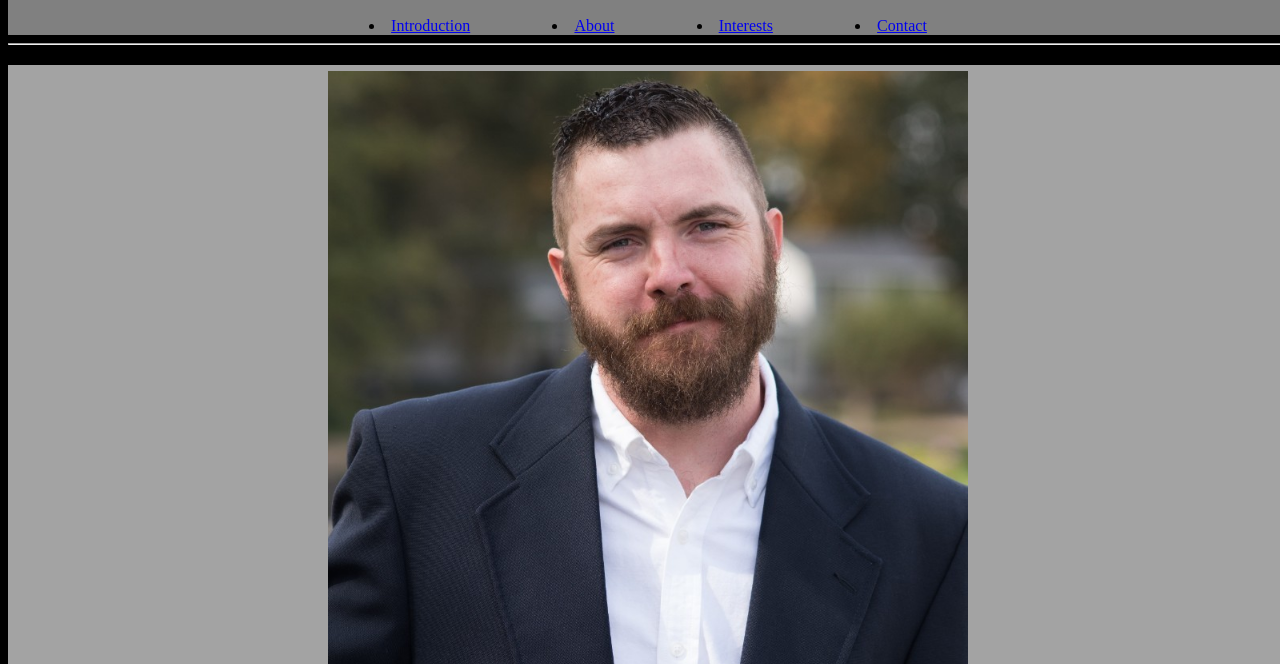
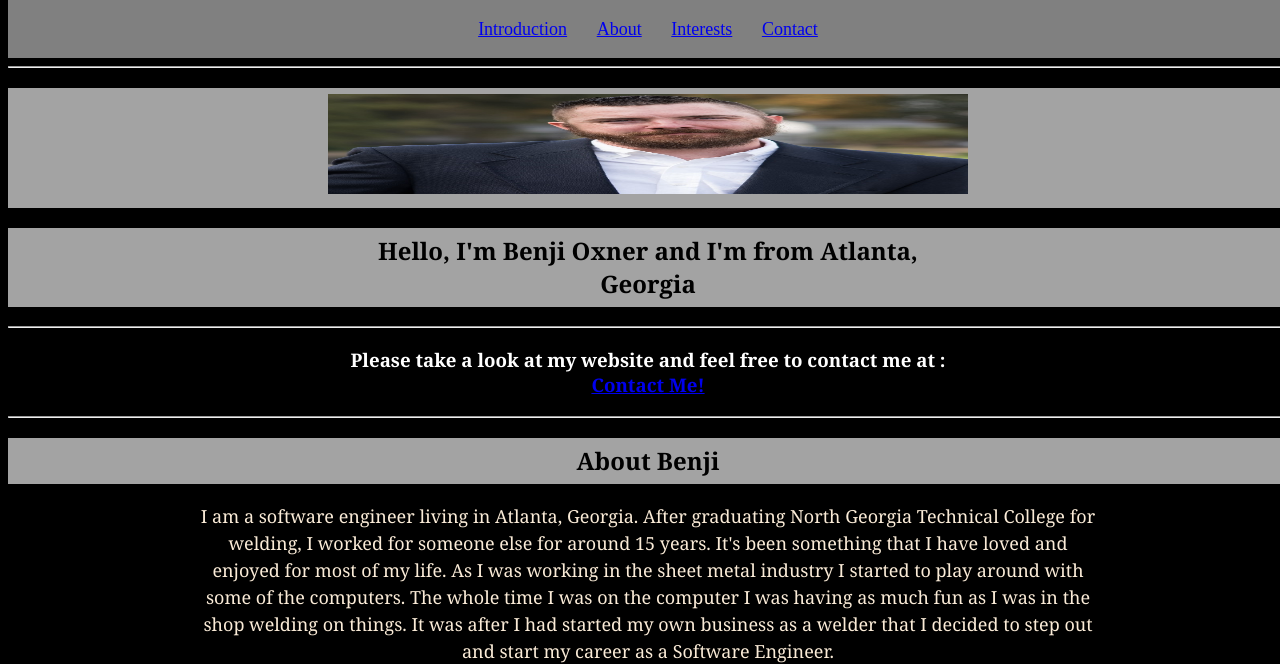
Before and after one commit to OxnerSoftwareSolutions/Portfolio, a plain HTML site: page index.html in a window 1280 px wide. Shown: the part 136-800 px from the top of the page. Drawn offline with Linux system fonts and the light colour scheme.

Commit message:
updating site reference

```diff
--- a/index.html
+++ b/index.html
@@ -12,27 +12,27 @@
  <header>
    <h1>Benji Oxner</h1>
           <h2>Software Developer</h2>
-            <nav>
-              <li><a href="#Introduction">Introduction</a></li>
-              <li><a href="#About">About</a></li>
-              <li><a href="#Interests">Interests</a></li>
-              <li><a href="#Contact">Contact</a></li>
-            </nav>
+            <ul>
+              <li><a href="#introduction">Introduction</a></li>
+              <li><a href="#about">About</a></li>
+              <li><a href="#interests">Interests</a></li>
+              <li><a href="#contact">Contact</a></li>
+            </ul>
  </header>
   <hr><!--page break-->
 
         <main>
          <!--Heading 2 (Name and Title)-->
-            <h2><img src="images/Profile-pic.jpg" alt="Benji Profile picture" width=100% height=100%></h2>
-            <section id="Introduction">
+            <h2><img src="images/Profile-pic.jpg" alt="Benji Profile picture" width=100% height=100></h2>
+            <section id="introduction">
             <h2>Hello, I'm Benji Oxner and I'm from Atlanta, Georgia</h2></section>
    <hr><!--Horizontal ruler-->
 
   <!--Create a link containing my email or a way to contact me-->
-   <h3>Please take a look at my website and feel free to contact me at :<a href="mailto:OxnerSoftwareSolutions@gmail.com">Contact Me!</a></h3>
+   <h3>Please take a look at my website and feel free to contact me at : <a href="mailto:OxnerSoftwareSolutions@gmail.com">Contact Me!</a></h3>
  </main>
 <hr><!--page break-->
-      <section id="About"><!--About article-->
+      <section id="about"><!--About article-->
         <h2>About Benji</h2>
         <p>I am a software engineer living in Atlanta, Georgia. After graduating North Georgia Technical College for welding, I worked for someone else for around 15 years.
           It's been something that I have loved and enjoyed for most of my life. As I was working in the sheet metal industry I started
@@ -45,7 +45,7 @@
         </section>
         <hr><!--page break-->
 
-    <section id="Interests"><!--Interests article-->
+    <section id="interests"><!--Interests article-->
     <h2>Interests</h2>
       <p>As a former welder, I'm interested in: </p>
       <!-- An unorganized list containing my interests-->
@@ -60,7 +60,7 @@
 
 <hr><!--page break-->
 
-      <section id="Contact"><!--Contact article-->
+      <section id="contact"><!--Contact article-->
         <h2> Contact Benji</h2>
       <p>I'd love to hear from you! Please feel free to contact or follow me.</p>
       <ul>
--- a/style.css
+++ b/style.css
@@ -65,6 +65,17 @@ html, body {
     padding-right: 2.5%;
     padding-left: 2.5%;
     font-size: large;
+    text-decoration: none;
+    list-style: none;
+  }
+
+  nav li{
+    list-style: none;
+    text-decoration: noneS;
+  }
+
+  li a:hover {
+    color: white;
   }
 
   img{
```
